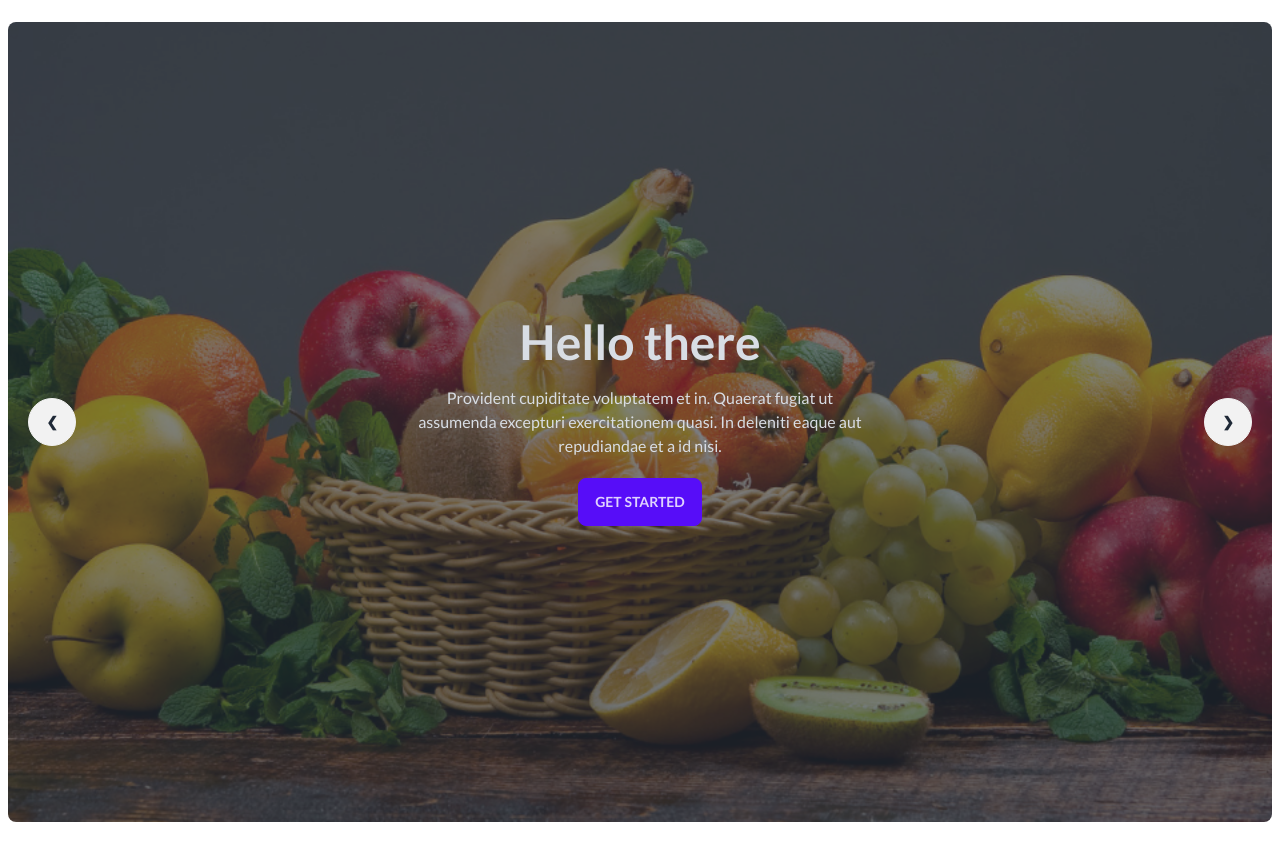
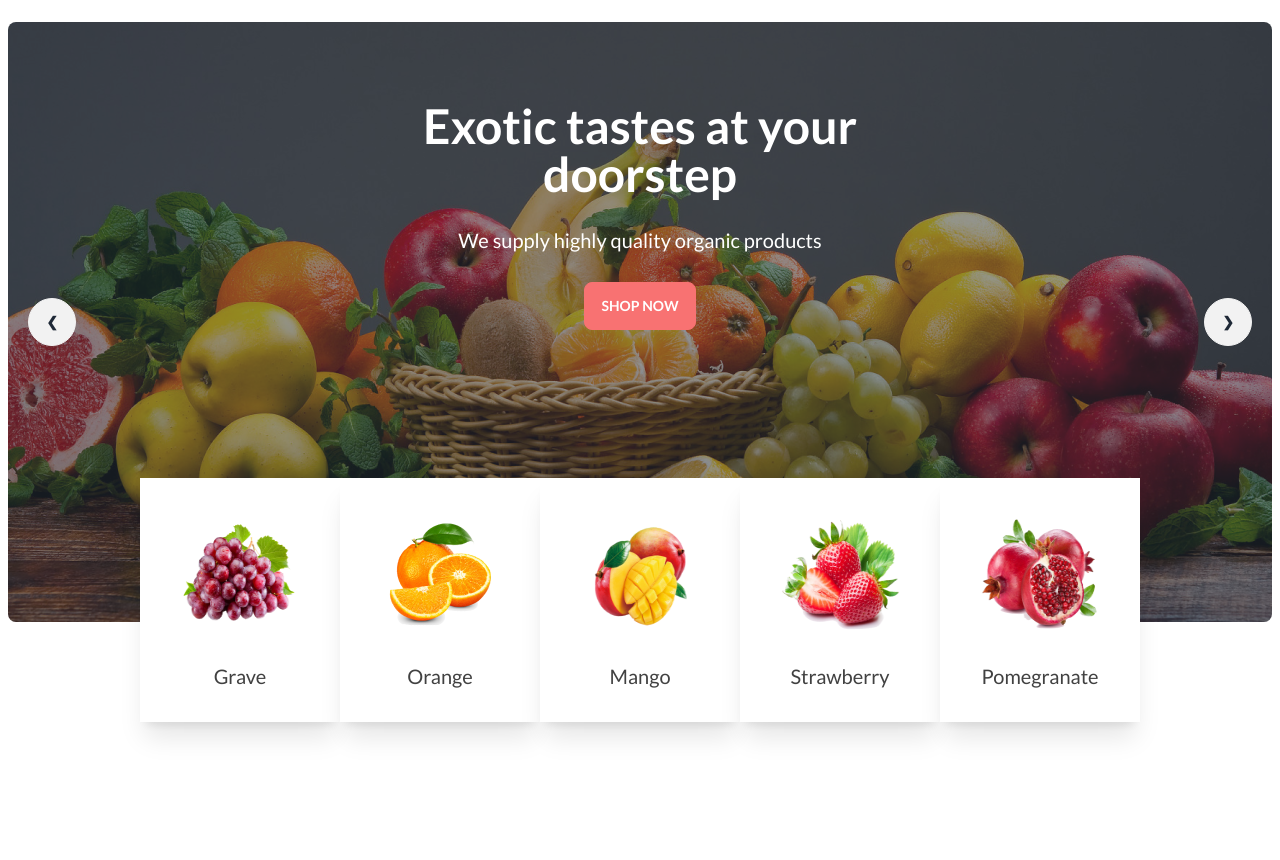
Before and after one commit to AliAbid178/assainment-3, a plain HTML site: page index.html in a window 1280 px wide. Shown: the part 150-1010 px from the top of the page. Before the commit the page ends 978 px from the top, so only its background shows below. Drawn offline with nearby package versions, Linux system fonts and the light colour scheme; grey boxes are pictures that could not be loaded; files whose address does not match are found by name.

Commit message:
header added

```diff
--- a/index.html
+++ b/index.html
@@ -1,5 +1,5 @@
 <!DOCTYPE html>
-<html lang="en" >
+<html lang="en">
 
 <head>
     <meta charset="UTF-8">
@@ -33,7 +33,7 @@
 
 
     <style>
-        .lato{
+        .lato {
             font-family: 'Lato', sans-serif;
         }
     </style>
@@ -41,18 +41,23 @@
 </head>
 
 <body class="lato">
-    <header class="container mx-auto px-2">
+    <header class="container mx-auto px-2 mb-56">
         <!-- nav section -->
-        <section >
+        <section>
             <nav class=" md:bg-red-500  text-black md:text-white rounded-full my-6">
                 <div class="navbar p-8 flex flex-row-reverse md:flex-row">
                     <div class=" md:navbar-start md:hidden">
                         <div class="dropdown">
                             <label tabindex="0" class="btn btn-ghost btn-circle">
-                          <svg xmlns="http://www.w3.org/2000/svg" class="h-5 w-5" fill="none" viewBox="0 0 24 24" stroke="currentColor"><path stroke-linecap="round" stroke-linejoin="round" stroke-width="2" d="M4 6h16M4 12h16M4 18h7" /></svg>
+                                <svg xmlns="http://www.w3.org/2000/svg" class="h-5 w-5" fill="none" viewBox="0 0 24 24"
+                                    stroke="currentColor">
+                                    <path stroke-linecap="round" stroke-linejoin="round" stroke-width="2"
+                                        d="M4 6h16M4 12h16M4 18h7" />
+                                </svg>
                             </label>
-                        <ul tabindex="0" class="menu menu-sm dropdown-content mt-3 z-[1] p-2 shadow bg-base-100 rounded-box w-25">
-                          <li ><a class="text-black text-lg">Home</a></li>
+                            <ul tabindex="0"
+                                class="menu menu-sm dropdown-content mt-3 z-[1] p-2 shadow bg-base-100 rounded-box w-25">
+                                <li><a class="text-black text-lg">Home</a></li>
                                 <li><a class="text-black text-lg">About Us</a></li>
                                 <li><a class="text-black text-lg">Shop</a></li>
                                 <li><a class="text-black text-lg">All Fruits </a></li>
@@ -61,7 +66,7 @@
                     </div>
                     <div class="navbar-start  hidden sm:block  ">
                         <ul class="flex gap-2 lg:gap-7">
-                            <li ><a class="lg:text-lg">Home</a></li>
+                            <li><a class="lg:text-lg">Home</a></li>
                             <li><a class="lg:text-lg">About Us</a></li>
                             <li><a class="lg:text-lg">Shop</a></li>
                             <li><a class="lg:text-lg">All Fruits </a></li>
@@ -74,7 +79,8 @@
                     </div>
 
                     <div class="navbar-end lg:font-bold ">
-                        <input type="text" placeholder="Search here" class="relative hidden sm:block input rounded-full max-w-xs text-black" />
+                        <input type="text" placeholder="Search here"
+                            class="relative hidden sm:block input rounded-full max-w-xs text-black" />
                         <div class="absolute text-black -ml-10 p-5 hidden sm:block ">
                             <i class="fa-solid fa-magnifying-glass"></i>
                         </div>
@@ -87,21 +93,19 @@
 
         <!-- slider section -->
 
-        <section >
+        <section>
             <!-- slider container -->
-        <div class="carousel w-full rounded-lg m-x-10 ">
+            <div class="carousel w-full rounded-lg m-x-10 h-[400px] lg:h-[600px]">
                 <!-- slide 1 -->
-            <div id="slide1" class="carousel-item relative w-full">
+                <div id="slide1"
+                    class="carousel-item relative w-full bg-no-repeat bg-center bg-cover bg-[url('./images/banner1.png')] flex justify-center text-center bg-opacity-80">
                     <!-- hero -->
-                <div class="hero min-h-screen" style="background-image: url('./images/banner1.png');">
-                    <div class="hero-overlay bg-opacity-60"></div>
-                    <div class="hero-content text-center text-neutral-content">
-                      <div class="max-w-md">
-                        <h1 class="mb-5 text-5xl font-bold">Hello there</h1>
-                        <p class="mb-5">Provident cupiditate voluptatem et in. Quaerat fugiat ut assumenda excepturi exercitationem quasi. In deleniti eaque aut repudiandae et a id nisi.</p>
-                        <button class="btn btn-primary">Get Started</button>
-                      </div>
-                    </div>
+                    <div class="hero-overlay text-center space-y-7">
+                        <h2 class="mt-20 text-5xl font-bold text-white">
+                            Exotic tastes at your <br> doorstep
+                        </h2>
+                        <p class="mb-5 text-xl font-medium text-white">We supply highly quality organic products</p>
+                        <button class="btn btn-error text-white rounded-lg">Shop Now</button>
                     </div>
 
                     <div class="absolute flex justify-between transform -translate-y-1/2 left-5 right-5 top-1/2">
@@ -109,18 +113,17 @@
                         <a href="#slide2" class="btn btn-circle">❯</a>
                     </div>
                 </div>
-            <!-- slider 2 -->
-            <div id="slide2" class="carousel-item relative w-full h-[600px]">
+
+                <!-- slide 2 -->
+                <div id="slide2"
+                    class="carousel-item relative w-full bg-no-repeat bg-center bg-cover bg-[url('./images/banner2.png')] flex justify-center text-center bg-opacity-80">
                     <!-- hero -->
-                <div class="hero min-h-screen" style="background-image: url('./images/banner2.png');">
-                    <div class="hero-overlay bg-opacity-60"></div>
-                    <div class="hero-content text-center text-neutral-content">
-                      <div class="max-w-md">
-                        <h1 class="mb-5 text-5xl font-bold">Hello there</h1>
-                        <p class="mb-5">Provident cupiditate voluptatem et in. Quaerat fugiat ut assumenda excepturi exercitationem quasi. In deleniti eaque aut repudiandae et a id nisi.</p>
-                        <button class="btn btn-primary">Get Started</button>
-                      </div>
-                    </div>
+                    <div class="hero-overlay text-center space-y-7">
+                        <h2 class="mt-20 text-5xl font-bold text-white">
+                            Exotic tastes at your <br> doorstep
+                        </h2>
+                        <p class="mb-5 text-xl font-medium text-white">We supply highly quality organic products</p>
+                        <button class="btn btn-error text-white rounded-lg">Shop Now</button>
                     </div>
 
                     <div class="absolute flex justify-between transform -translate-y-1/2 left-5 right-5 top-1/2">
@@ -128,18 +131,17 @@
                         <a href="#slide3" class="btn btn-circle">❯</a>
                     </div>
                 </div>
-            <!-- slider 3 -->
-            <div id="slide3" class="carousel-item relative w-full">
+
+                <!-- slide 3 -->
+                <div id="slide3"
+                    class="carousel-item relative w-full bg-no-repeat bg-center bg-cover bg-[url('./images/banner3.png')] flex justify-center text-center bg-opacity-80">
                     <!-- hero -->
-                <div class="hero min-h-screen" style="background-image: url('./images/banner3.png');">
-                    <div class="hero-overlay bg-opacity-60"></div>
-                    <div class="hero-content text-center text-neutral-content">
-                      <div class="max-w-md">
-                        <h1 class="mb-5 text-5xl font-bold">Hello there</h1>
-                        <p class="mb-5">Provident cupiditate voluptatem et in. Quaerat fugiat ut assumenda excepturi exercitationem quasi. In deleniti eaque aut repudiandae et a id nisi.</p>
-                        <button class="btn btn-primary">Get Started</button>
-                      </div>
-                    </div>
+                    <div class="hero-overlay text-center space-y-7">
+                        <h2 class="mt-20 text-5xl font-bold text-white">
+                            Exotic tastes at your <br> doorstep
+                        </h2>
+                        <p class="mb-5 text-xl font-medium text-white">We supply highly quality organic products</p>
+                        <button class="btn btn-error text-white rounded-lg">Shop Now</button>
                     </div>
 
                     <div class="absolute flex justify-between transform -translate-y-1/2 left-5 right-5 top-1/2">
@@ -147,18 +149,17 @@
                         <a href="#slide4" class="btn btn-circle">❯</a>
                     </div>
                 </div>
-            <!-- slider 4 -->
-            <div id="slide4" class="carousel-item relative w-full">
+
+                <!-- slide 4 -->
+                <div id="slide4"
+                    class="carousel-item relative w-full bg-no-repeat bg-center bg-cover bg-[url('./images/banner4.png')] flex justify-center text-center bg-opacity-80">
                     <!-- hero -->
-                <div class="hero min-h-screen" style="background-image: url('./images/banner4.png');">
-                    <div class="hero-overlay bg-opacity-60"></div>
-                    <div class="hero-content text-center text-neutral-content">
-                      <div class="max-w-md">
-                        <h1 class="mb-5 text-5xl font-bold">Hello there</h1>
-                        <p class="mb-5">Provident cupiditate voluptatem et in. Quaerat fugiat ut assumenda excepturi exercitationem quasi. In deleniti eaque aut repudiandae et a id nisi.</p>
-                        <button class="btn btn-primary">Get Started</button>
-                      </div>
-                    </div>
+                    <div class="hero-overlay text-center space-y-7">
+                        <h2 class="mt-20 text-5xl font-bold text-white">
+                            Exotic tastes at your <br> doorstep
+                        </h2>
+                        <p class="mb-5 text-xl font-medium text-white">We supply highly quality organic products</p>
+                        <button class="btn btn-error text-white rounded-lg">Shop Now</button>
                     </div>
 
                     <div class="absolute flex justify-between transform -translate-y-1/2 left-5 right-5 top-1/2">
@@ -167,10 +168,80 @@
                     </div>
                 </div>
             </div>
+
+            <!-- over lap -->
+             <div class="lg:w-auto lg:flex lg:justify-center lg:mb-6 hidden">
+                <div class=" h-[30px] w-[1000px] grid grid-cols-5 relative -top-36">
+                    <!-- fruit 1 -->
+                    <div class="card w-auto  bg-base-100 shadow-xl rounded-none">
+                        <figure class="px-10 pt-10">
+                            <img src="./images/fruit1.png" alt="Shoes" class="rounded-xl h-[112px]" />
+                        </figure>
+                        <div class="card-body items-center text-center">
+                            <p class="text-xl text-[#121212CC]">Grave</p>
+
+                        </div>
+                    </div>
+
+                    <!-- fruit 2 -->
+                    <div class="card w-auto  bg-base-100 shadow-xl rounded-none">
+                        <figure class="px-10 pt-10">
+                            <img src="./images/fruit2.png" alt="Shoes" class="rounded-xl rounded-none h-[112px]" />
+                        </figure>
+                        <div class="card-body items-center text-center">
+                            <p class="text-xl text-[#121212CC]">Orange</p>
+
+                        </div>
+                    </div>
+
+                    <!-- fruit 3 -->
+                    <div class="card w-auto  bg-base-100 shadow-xl rounded-none">
+                        <figure class="px-10 pt-10">
+                            <img src="./images/fruit3.png" alt="Shoes" class="rounded-xl h-[112px]" />
+                        </figure>
+                        <div class="card-body items-center text-center">
+                            <p class="text-xl text-[#121212CC]">Mango</p>
+
+                        </div>
+                    </div>
+
+                    <!-- fruit 4 -->
+                    <div class="card w-auto  bg-base-100 shadow-xl rounded-none">
+                        <figure class="px-10 pt-10">
+                            <img src="./images/fruit4.png" alt="Shoes" class="rounded-xl h-[112px]" />
+                        </figure>
+                        <div class="card-body items-center text-center">
+                            <p class="text-xl text-[#121212CC]">Strawberry</p>
+
+                        </div>
+                    </div>
+
+                    <!-- fruit 5 -->
+                    <div class="card w-auto  bg-base-100 shadow-xl rounded-none">
+                        <figure class="px-10 pt-10">
+                            <img src="./images/fruit5.png" alt="Shoes" class="rounded-xl h-[112px]" />
+                        </figure>
+                        <div class="card-body items-center text-center">
+                            <p class="text-xl text-[#121212CC]">Pomegranate</p>
+
+                        </div>
+                    </div>
+
+                </div>
+             </div>
         </section>
 
     </header>
     <main>
+        <section>
+
+            <!-- timeand text -->
+            <div>
+
+            </div>
+            <div></div>
+            <div></div>
+        </section>
 
     </main>
     <footer>
```
Lines whose indentation alone changed are shown as unchanged.
